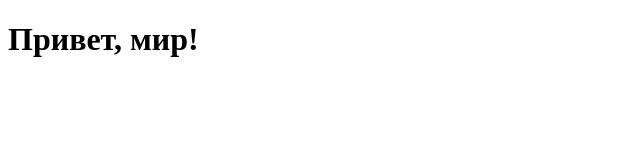
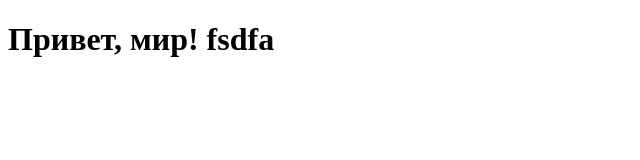
Before and after one commit to diselmxx/hello, a plain HTML site: page index.html in a window 1280 px wide. Shown: the whole page, without its empty margins (0-640 px from the left). Drawn offline with Linux system fonts and the light colour scheme.

Commit message:
Коммит

```diff
--- a/index.html
+++ b/index.html
@@ -6,7 +6,7 @@
 </head>
 <body>
 
-    <h1>Привет, мир!</h1>
+    <h1>Привет, мир! fsdfa</h1>
 
 </body>
 </html>
```
